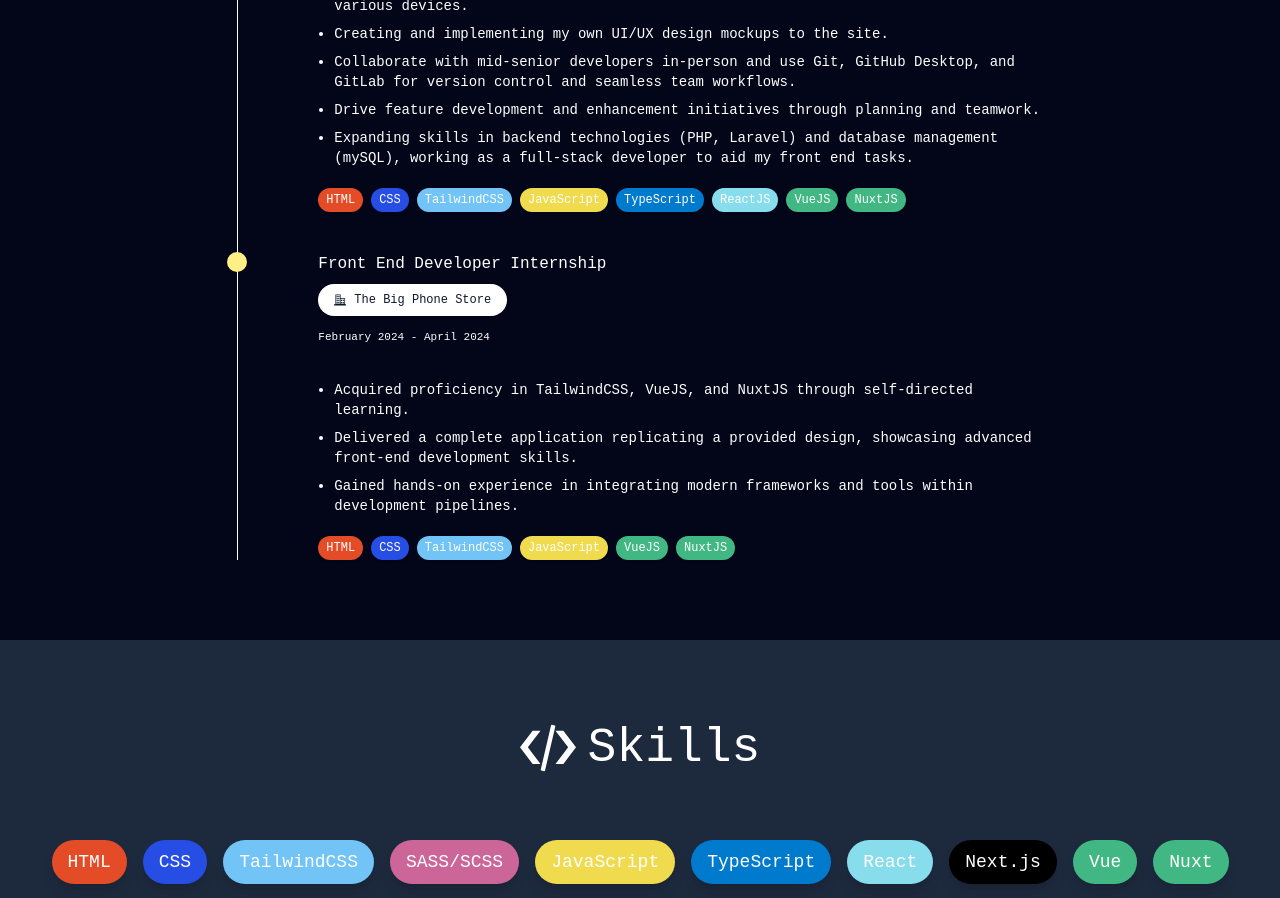
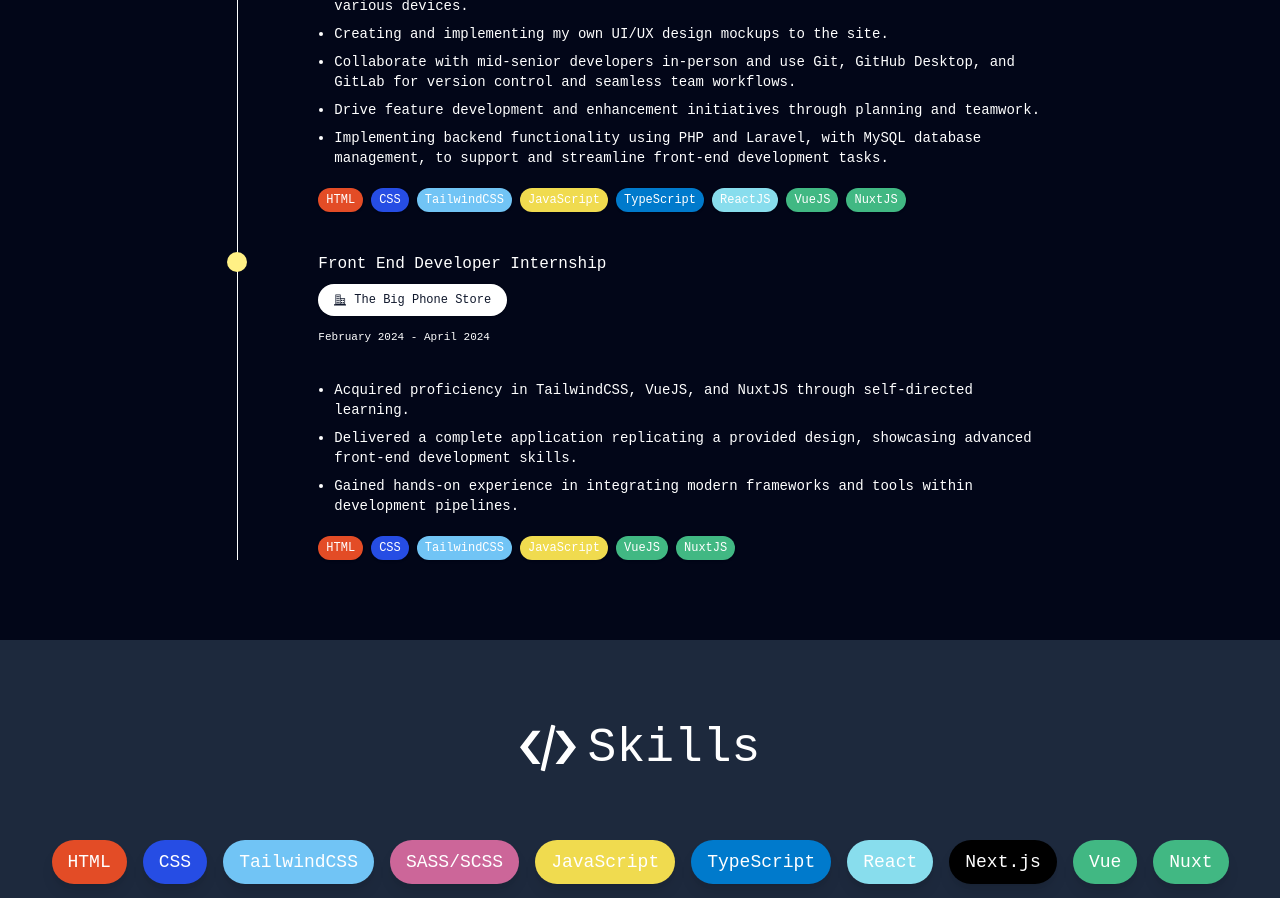
Before and after one commit to neelamkhan123/portfolio-2025, a Next.js app: page / in a window 1280 px wide. Shown: the part 1800-2698 px from the top of the page. Built offline with nearby package versions, Linux system fonts and the light colour scheme.

Commit message:
update work history

```diff
--- a/app/components/Home/WorkHistory.tsx
+++ b/app/components/Home/WorkHistory.tsx
@@ -52,9 +52,9 @@ export default function WorkHistory() {
                 planning and teamwork.
               </li>
               <li>
-                Expanding skills in backend technologies (PHP, Laravel) and
-                database management (mySQL), working as a full-stack developer
-                to aid my front end tasks.
+                Implementing backend functionality using PHP and Laravel, with
+                MySQL database management, to support and streamline front-end
+                development tasks.
               </li>
             </ul>
             <ul className="flex gap-2 flex-wrap text-xs">
```
